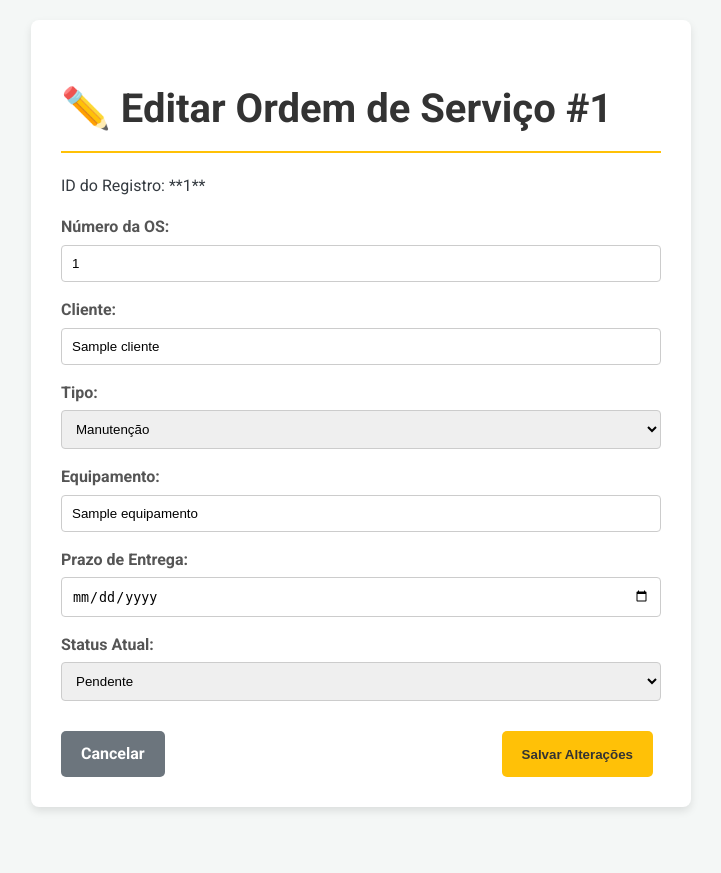
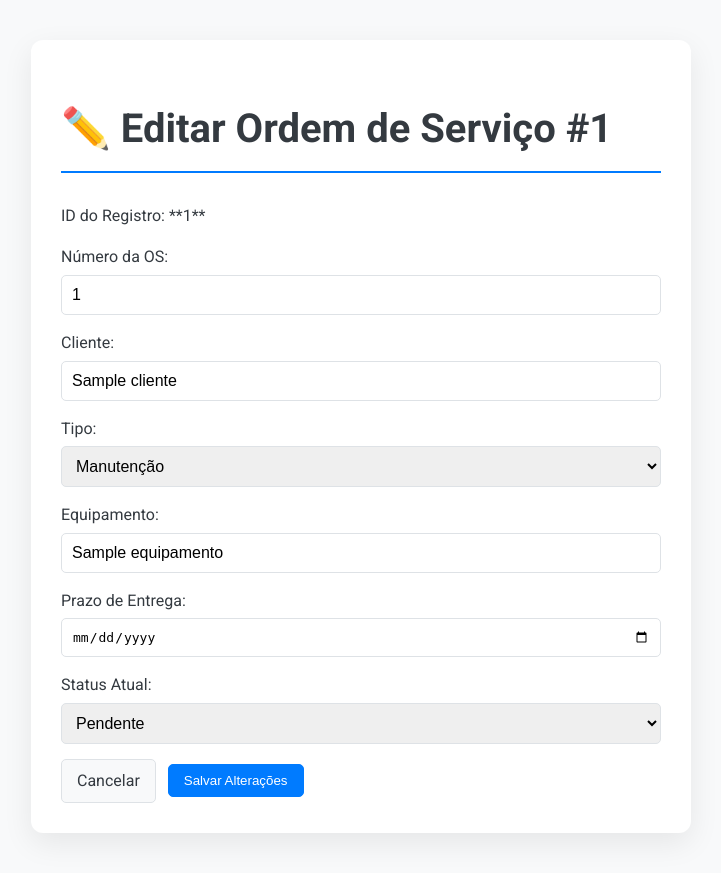
Before and after one commit to Dev-RuiDiniz/services_view, a FastAPI app: template templates/editar_os.html in a window 1280 px wide. Shown: the whole page, without its empty margins (279-1000 px from the left). Before the commit the page ends 811 px from the top, so only its background shows below. Run offline with FastAPI, Linux system fonts and the light colour scheme; the template is opened without the code that fills it: most values are stand-ins (such as "Sample title", 1, 10 or a date in 2020).

Commit message:
refactor(template): Padroniza editar.html com classes do tema moderno (main.css) e remove CSS interno.

```diff
--- a/templates/editar_os.html
+++ b/templates/editar_os.html
@@ -7,39 +7,11 @@
     <link rel="stylesheet" href="{{ url_for('static', path='main.css') }}">
     <link href="https://fonts.googleapis.com/css2?family=Roboto:wght@400;700&display=swap" rel="stylesheet">
     <style>
-        /* Estilos básicos do formulário (semelhante ao nova_os.html) */
-        body { font-family: 'Roboto', sans-serif; background-color: #f4f7f6; margin: 0; padding: 20px; }
-        .container { background: #ffffff; padding: 30px; border-radius: 8px; box-shadow: 0 4px 8px rgba(0, 0, 0, 0.1); max-width: 600px; margin: 0 auto; }
-        h1 { color: #333; border-bottom: 2px solid #ffc107; padding-bottom: 10px; margin-bottom: 20px; }
-        label { display: block; margin-top: 15px; margin-bottom: 5px; font-weight: 700; color: #555; }
-        input[type="text"], input[type="date"], select {
-            width: 100%;
-            padding: 10px;
-            border: 1px solid #ccc;
-            border-radius: 4px;
-            box-sizing: border-box;
-        }
-        .form-actions {
-            margin-top: 30px;
-            display: flex;
-            justify-content: space-between;
-        }
-        .btn {
-            padding: 10px 20px;
-            border: none;
-            border-radius: 5px;
-            cursor: pointer;
-            font-weight: 700;
-            text-decoration: none;
-            text-align: center;
-        }
-        .btn-submit {
-            background-color: #ffc107; /* Amarelo/Laranja */
-            color: #333;
-        }
-        .btn-cancel {
-            background-color: #6c757d; /* Cinza */
-            color: white;
+        /* Estilos específicos que não estão no main.css */
+        .container {
+            /* Manter largura máxima se o main.css tiver uma largura maior */
+            max-width: 600px;
+            margin: 40px auto;
         }
     </style>
 </head>
@@ -50,12 +22,17 @@
 
         <form method="POST" action="{{ url_for('update_os', os_id=os.id) }}">
 
+            <div class="form-group">
                 <label for="os_num">Número da OS:</label>
                 <input type="text" id="os_num" name="os_num" value="{{ os.os_num }}" required>
+            </div>
 
+            <div class="form-group">
                 <label for="cliente">Cliente:</label>
                 <input type="text" id="cliente" name="cliente" value="{{ os.cliente }}" required>
+            </div>
 
+            <div class="form-group">
                 <label for="tipo">Tipo:</label>
                 <select id="tipo" name="tipo" required>
                     <option value="Manutenção" {% if os.tipo == "Manutenção" %}selected{% endif %}>Manutenção</option>
@@ -63,14 +40,20 @@
                     <option value="Orçamento" {% if os.tipo == "Orçamento" %}selected{% endif %}>Orçamento</option>
                     <option value="Outro" {% if os.tipo == "Outro" %}selected{% endif %}>Outro</option>
                 </select>
+            </div>
 
+            <div class="form-group">
                 <label for="equipamento">Equipamento:</label>
                 <input type="text" id="equipamento" name="equipamento" value="{{ os.equipamento }}" required>
+            </div>
 
+            <div class="form-group">
                 <label for="prazo_entrega">Prazo de Entrega:</label>
                 {% set prazo_iso = os.prazo_entrega.isoformat() if os.prazo_entrega else '' %}
                 <input type="date" id="prazo_entrega" name="prazo_entrega" value="{{ prazo_iso }}">
+            </div>
 
+            <div class="form-group">
                 <label for="status">Status Atual:</label>
                 <select id="status" name="status">
                     <option value="Pendente" {% if os.status == "Pendente" %}selected{% endif %}>Pendente</option>
@@ -79,10 +62,11 @@
                     <option value="Concluída" {% if os.status == "Concluída" %}selected{% endif %}>Concluída</option>
                     <option value="Cancelada" {% if os.status == "Cancelada" %}selected{% endif %}>Cancelada</option>
                 </select>
+            </div>
 
             <div class="form-actions">
-                <a href="{{ url_for('list_os') }}" class="btn btn-cancel">Cancelar</a>
-                <button type="submit" class="btn btn-submit">Salvar Alterações</button>
+                <a href="{{ url_for('list_os') }}" class="btn btn-secondary">Cancelar</a>
+                <button type="submit" class="btn btn-primary">Salvar Alterações</button>
             </div>
         </form>
     </div>
```
Lines whose indentation alone changed are shown as unchanged.
